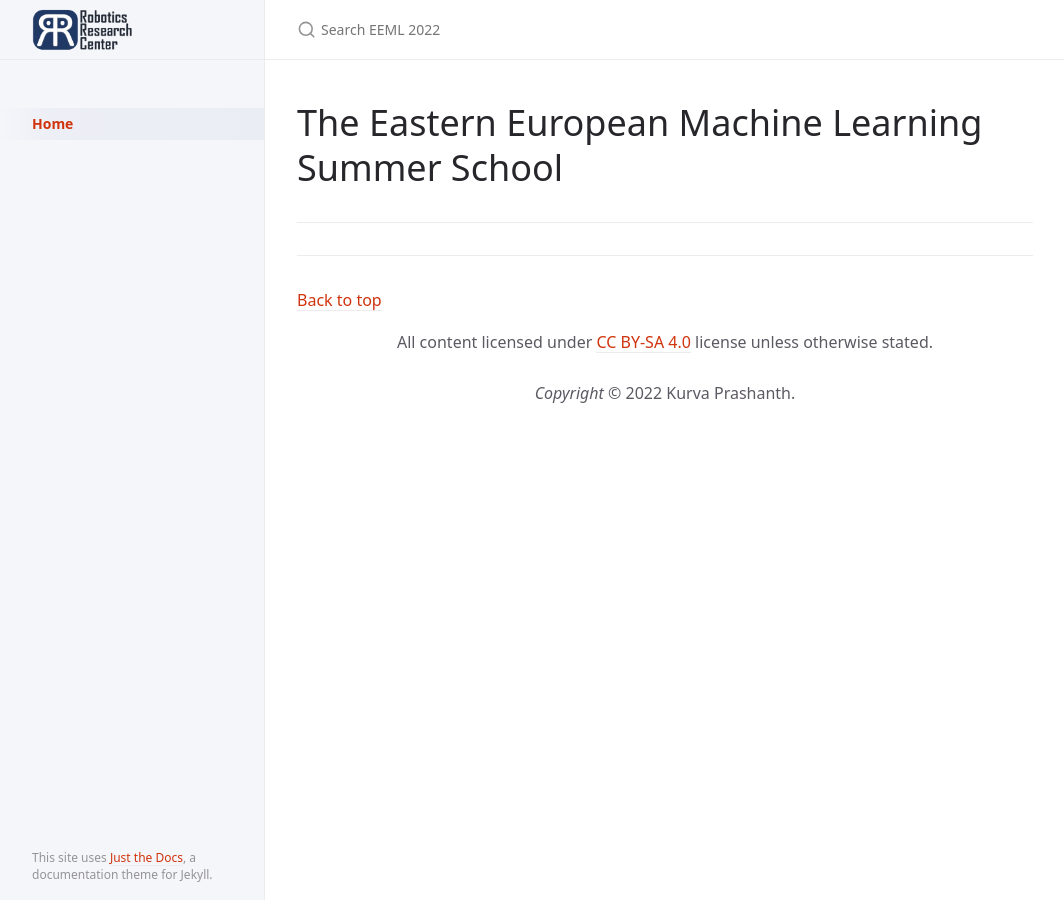
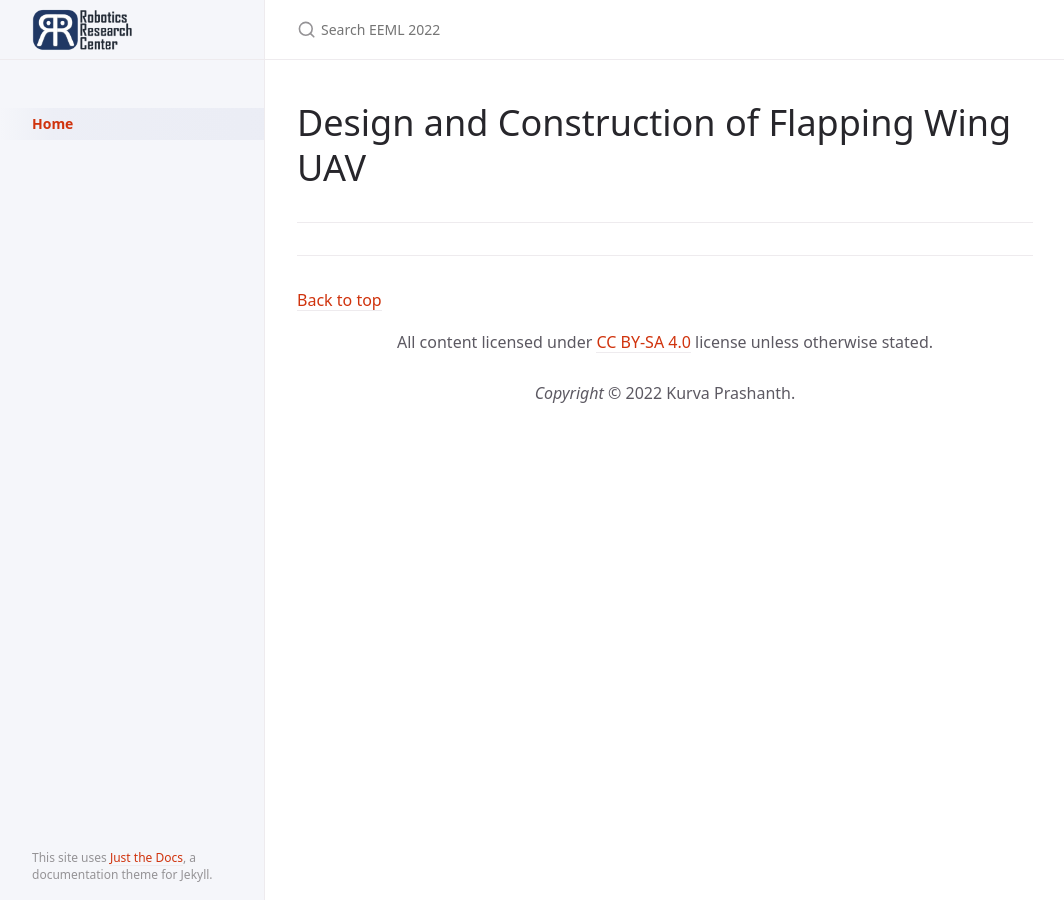
Before and after one commit to krvprashanth/flaping-wing-uav, a Jekyll site: the page built from index.md, in a window 1280 px wide. Shown: the whole page, without its empty margins (107-1171 px from the left). Built offline with Jekyll 4.4.1, drawn with Linux system fonts in a browser that asks for light colours.

Commit message:
Update index.md

```diff
--- a/index.md
+++ b/index.md
@@ -3,6 +3,6 @@ layout: default
 title: Home
 nav_order: 1
 ---
-# **The Eastern European Machine Learning Summer School**
+# **Design and Construction of Flapping Wing UAV**
 
 ---
```
